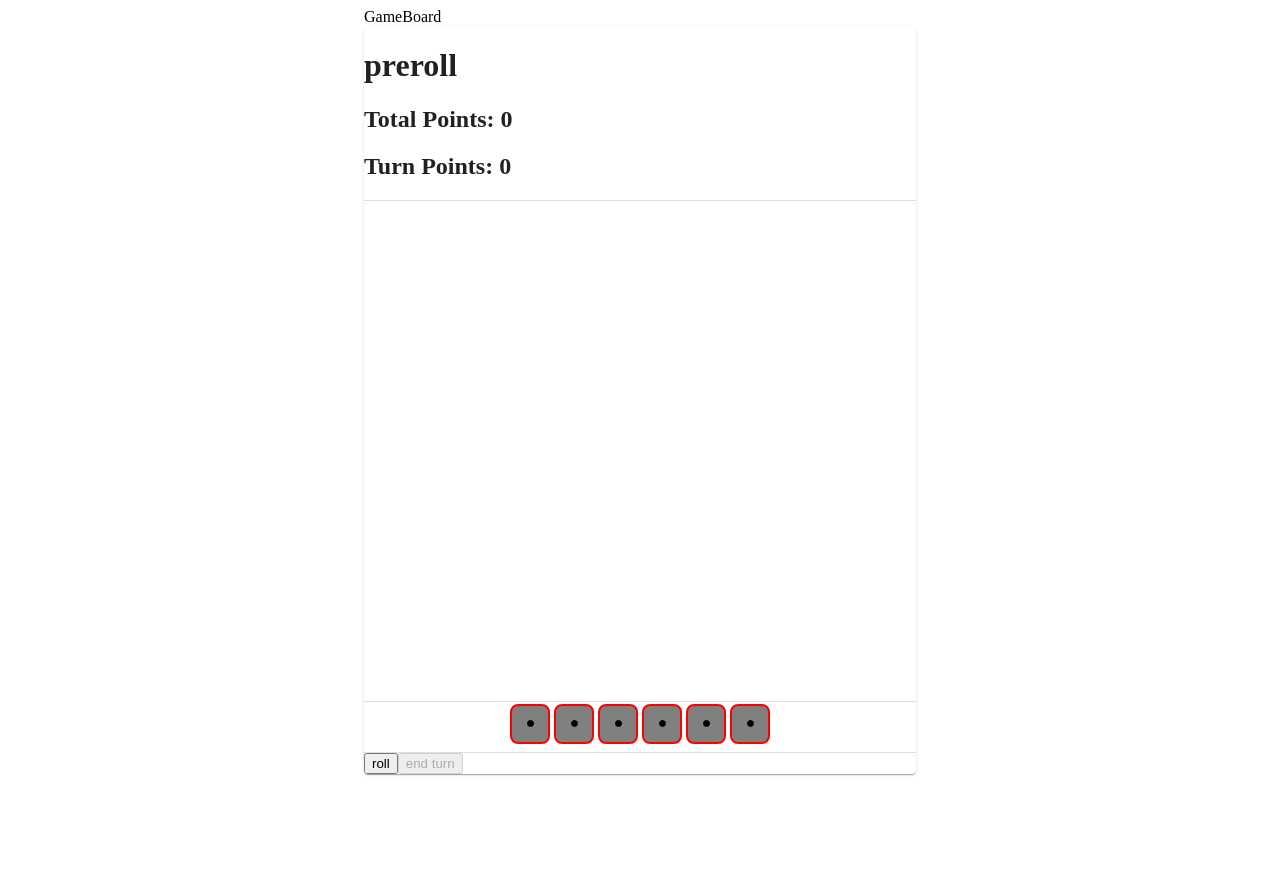
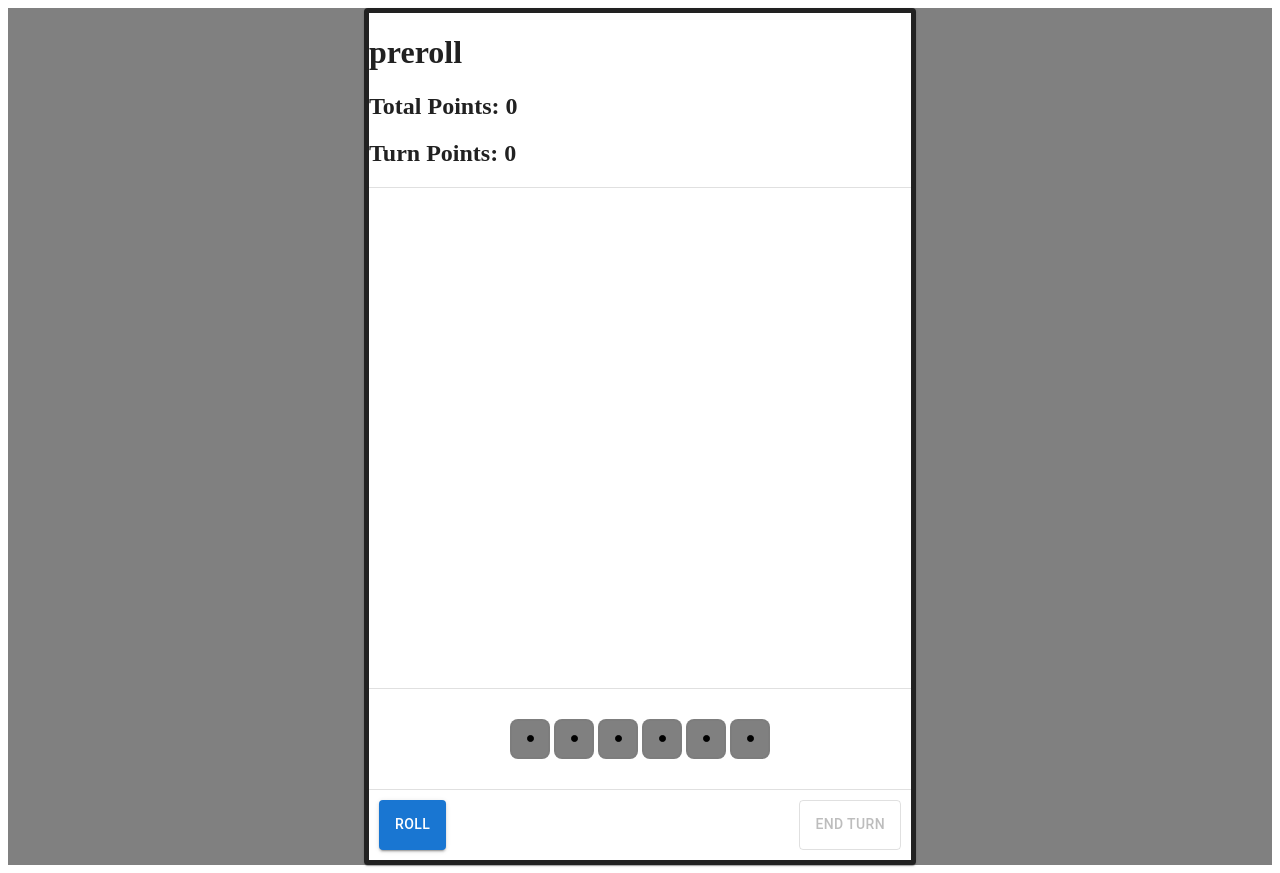
Before and after one commit to pamarsh907/farkle-zustand, a React (Vite) app in the folder farkle-zustand/: page / in a window 1280 px wide. Before the commit the page ends 800 px from the top, so only its background shows below. Built offline with nearby package versions, Linux system fonts and the light colour scheme.

Commit message:
updated styles, fixed incorrect status when unselecting die

```diff
--- a/farkle-zustand/components/Controls/Controls.jsx
+++ b/farkle-zustand/components/Controls/Controls.jsx
@@ -1,4 +1,4 @@
-import { useDiceActions } from "../../stores/dice"
+import Button from "@mui/material/Button"
 import { useGameActions } from "../../stores/game"
 import { useStatus } from "../../stores/game"
 
@@ -8,10 +8,17 @@ export default function Controls() {
   const disableRoll = status === 'farkle' || status === 'invalid'
   const disableEndTurn = status === 'invalid' || status === 'preroll'
 
+  const style = {
+    padding: '10px',
+    display: 'flex',
+    justifyContent: 'space-between',
+    height: '50px'
+  }
+
   return (
-    <div>
-      <button onClick={roll} disabled={disableRoll}>roll</button>
-      <button onClick={endTurn} disabled={disableEndTurn}>end turn</button>
+    <div style={style}>
+      <Button variant='contained' onClick={roll} disabled={disableRoll}>roll</Button>
+      <Button variant='outlined' onClick={endTurn} disabled={disableEndTurn}>end turn</Button>
     </div>
   )
 }
--- a/farkle-zustand/components/DiceGroup/DiceGroup.jsx
+++ b/farkle-zustand/components/DiceGroup/DiceGroup.jsx
@@ -3,29 +3,29 @@ import { motion } from "motion/react"
 import { AnimatePresence } from "motion/react"
 
 export default function DiceGroup({ dice }) {
-  const groupColors = [
-    'red',
-    'orange',
-    'yellow',
-    'green',
-    'blue',
-    'indigo'
-  ]
+  // const groupColors = [
+  //   'red',
+  //   'orange',
+  //   'yellow',
+  //   'green',
+  //   'blue',
+  //   'indigo'
+  // ]
 
   const grouping = dice[0].grouping
-  const color = groupColors[grouping]
+  // const color = groupColors[grouping]
 
  const ring  = {
   position: 'absolute',
-  inset: '-5px',
+  inset: '0px',
   border: '2px solid',
   borderRadius: '18px',
   pointerEvents: 'none',
-  borderColor: {color}
+  borderColor: 'gray',
 }
 
   return (
-    <div className='group' style={{position: 'relative'}}>
+    <div style={{position: 'relative', padding: '15px'}}>
       <AnimatePresence>
         {grouping !== 0 && (
           <motion.div
--- a/farkle-zustand/components/DiceRack/DiceRack.jsx
+++ b/farkle-zustand/components/DiceRack/DiceRack.jsx
@@ -1,4 +1,3 @@
-import Die from "../Die/Die";
 import { useDice } from "../../stores/dice"
 import { useCurrentGrouping } from "../../stores/dice"
 import DiceGroup from "../DiceGroup/DiceGroup";
@@ -10,8 +9,9 @@ export default function DiceRack() {
 
   const style = {
     display: 'flex',
-    height: '50px',
+    height: '100px',
     justifyContent: 'center',
+    alignItems: 'center',
     gap: '5px',
     marginLeft: 'auto',
     marginRight: 'auto'
--- a/farkle-zustand/components/Die/Die.jsx
+++ b/farkle-zustand/components/Die/Die.jsx
@@ -11,11 +11,10 @@ export default function Die({die}) {
 
 
   const style = {
-    backgroundColor: die.locked ? 'gray' : 'aquamarine',
+    backgroundColor: die.locked ? 'gray' : 'white',
     position: die.onBoard ? 'absolute' : 'relative',
     left: die.onBoard ? `${die.xLoc}px` : '0px',
-    top: die.onBoard ? `${die.yLoc}px` : '0px',
-    borderColor: die.locked ? 'red' : 'blue'
+    top: die.onBoard ? `${die.yLoc}px` : '0px'
   }
 
   const handleOnClick = (id) => {
--- a/farkle-zustand/components/GameBoard/GameBoard.jsx
+++ b/farkle-zustand/components/GameBoard/GameBoard.jsx
@@ -1,15 +1,14 @@
 import Card from '@mui/material/Card';
-import CardContent from '@mui/material/CardContent';
-import Box from '@mui/material/Box';
-import Paper from '@mui/material/Paper';
 import Container from '@mui/material/Container';
 
+export default function GameBoard(props) {
+  const style = {
+    border: 'solid 5px'
+  }
 
-export default function GameBoard(props) {
   return (
     <Container maxWidth='sm'>
-      GameBoard
-      <Card>
+      <Card style={style}>
         {props.children}
       </Card>
     </Container>
--- a/farkle-zustand/components/RollZone/RollZone.jsx
+++ b/farkle-zustand/components/RollZone/RollZone.jsx
@@ -1,6 +1,5 @@
 import { useDice } from "../../stores/dice"
 import Die from "../Die/Die"
-import Card from "@mui/material/Card"
 
 export default function RollZone() {
   const style = {
--- a/farkle-zustand/src/App.jsx
+++ b/farkle-zustand/src/App.jsx
@@ -12,10 +12,9 @@ import Divider from '@mui/material/Divider'
 
 function App() {
   const gameContainerStyle = {
-    width: '80%',
-    height: '50%',
-    marginLeft: 'auto',
-    marginRight: 'auto'
+    width: '100%',
+    height: '100%',
+    backgroundColor: 'gray'
   }
 
   const totalPoints = useTotalPoints()
--- a/farkle-zustand/stores/game.js
+++ b/farkle-zustand/stores/game.js
@@ -44,7 +44,7 @@ const useGameStore = create((set, get) => ({
       const state = get()
       if (state.status === 'valid' || state.status === 'preroll') {
         //if all dice are held then reset all dice
-        if(useDiceStore.getState().dice.filter(die => die.held).length === 6) {
+        if (useDiceStore.getState().dice.filter(die => die.held).length === 6) {
           console.log('HOT DICE!')
           useDiceStore.getState().actions.resetDice()
         }
@@ -94,6 +94,8 @@ const useGameStore = create((set, get) => ({
       //Get held dice for current roll (excludes locked dice)
       const heldDice = useDiceStore.getState().dice.filter(die => die.held === true && die.locked === false)
 
+      //If there are held dice then evaluate and set status
+      if (heldDice.length > 0) {
         //Get held dice values
         const diceValues = heldDice.map(die => die.value)
 
@@ -121,6 +123,11 @@ const useGameStore = create((set, get) => ({
             })
           }
         }))
+        //If zero held dice then skip evaluation, set to invalid
+      } else {
+        set({ status: 'invalid' })
+      }
+
 
       //Update points for current turn
       set(state => ({
@@ -161,7 +168,7 @@ const useGameStore = create((set, get) => ({
       useDiceStore.getState().actions.resetDice()
 
       //check for victory
-      if(get().totalPoints >= 10000){
+      if (get().totalPoints >= 10000) {
         set({
           status: 'You win'
         })
```
Lines whose indentation alone changed are shown as unchanged.
